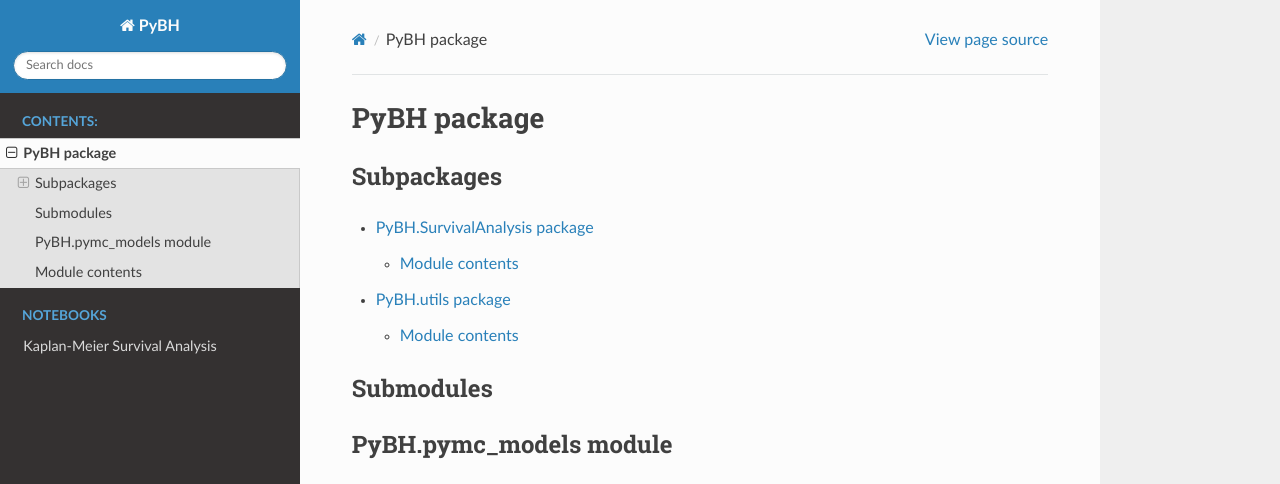
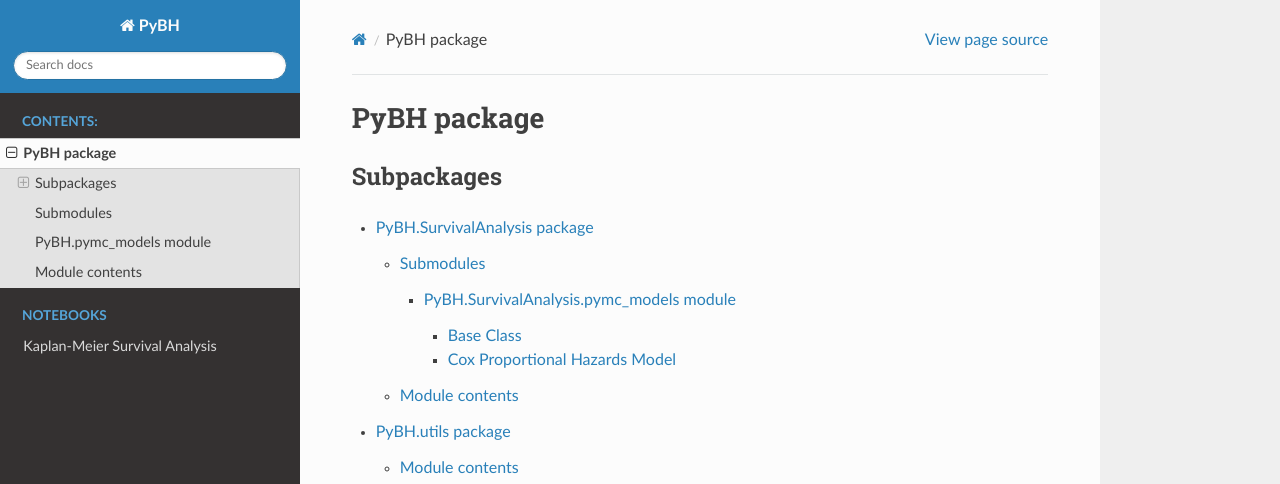
Before and after one commit to PyBHealth/PyBH, a Sphinx documentation site: the page built from docs/source/PyBH.rst, in a window 1280 px wide and 1085 px high. Shown: the top 484 px of the window. Built offline with Sphinx 7.4.7 and the Read the Docs theme 3.1.0, drawn with Linux system fonts in a browser that asks for light colours; part of the change alters nothing that is shown; grey boxes are pictures that could not be loaded.

Commit message:
Adding to doc

```diff
--- /dev/null
+++ b/docs/source/PyBH.SurvivalAnalysis.pymc_models.rst
@@ -0,0 +1,28 @@
+PyBH.SurvivalAnalysis.pymc_models module
+==========================================
+
+This module contains Bayesian survival models implemented with PyMC, designed to work with the
+:class:`PyBH.SurvivalAnalysis.SurvivalAnalysis` workflow manager.
+
+Base Class
+----------
+
+.. autoclass:: PyBH.SurvivalAnalysis.pymc_models.PyMCModel
+   :members:
+   :show-inheritance:
+   :undoc-members:
+
+Cox Proportional Hazards Model
+-------------------------------
+
+.. autoclass:: PyBH.SurvivalAnalysis.pymc_models.Cox
+   :members:
+   :show-inheritance:
+   :special-members: __init__, build_model, fit, predict_survival_function
+   :exclude-members: __weakref__
+
+   The Cox model uses a piecewise constant baseline hazard and exploits the mathematical
+   equivalence between the Cox Proportional Hazards model and Poisson regression.
+
+   The docstring above contains detailed mathematical formulations showing how the Cox model
+   is equivalent to a Poisson regression model under the piecewise constant hazard assumption.
--- a/docs/source/PyBH.SurvivalAnalysis.rst
+++ b/docs/source/PyBH.SurvivalAnalysis.rst
@@ -1,5 +1,13 @@
 PyBH.SurvivalAnalysis package
 =============================
+
+Submodules
+----------
+
+.. toctree::
+   :maxdepth: 4
+
+   PyBH.SurvivalAnalysis.pymc_models
 
 Module contents
 ---------------
```
